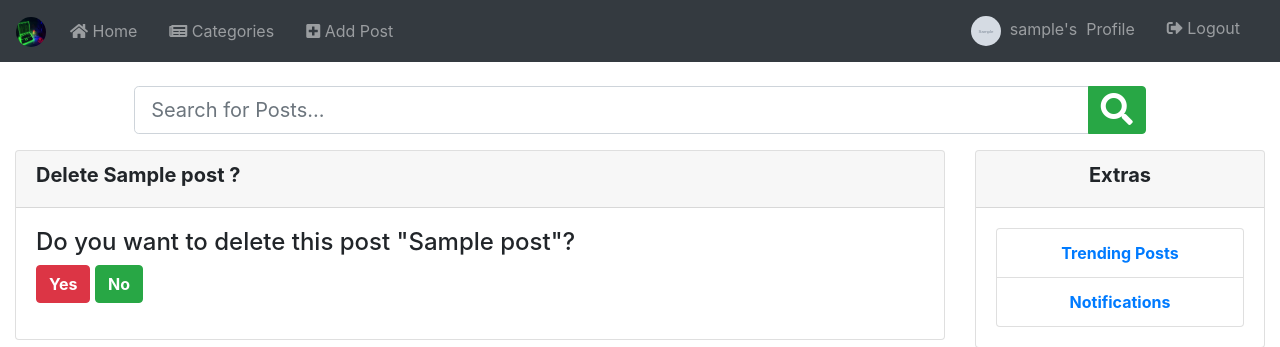
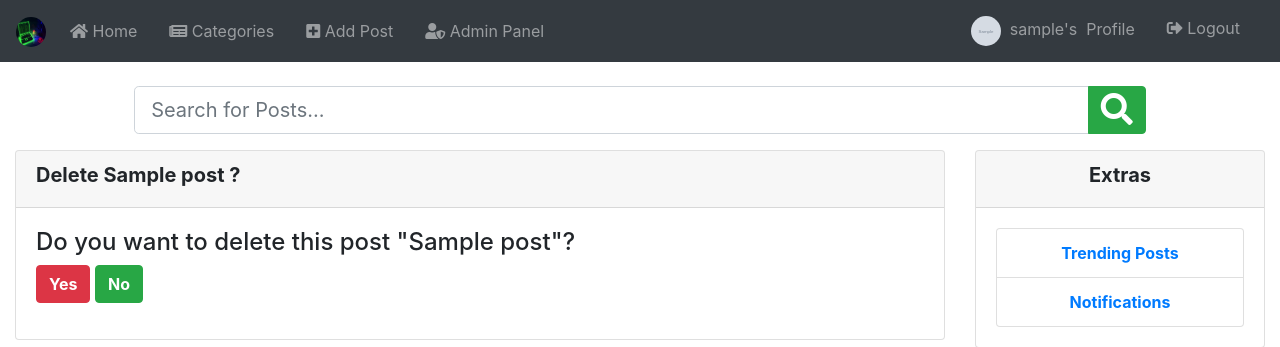
Before and after one commit to BrainiacRawkib/web-blog, a Django app: the page made by templates/partials/_navbar.html in a window 1280 px wide. Shown: the top 347 px of the page. Run offline with Django 3.2, Linux system fonts and the light colour scheme; the first user in the database is signed in; tables that the repository leaves empty hold one stand-in row (Sample ...); some libraries are stand-ins or nearby versions.

Commit message:
:hammer: Added Admin Panel URL

```diff
--- a/templates/partials/_navbar.html
+++ b/templates/partials/_navbar.html
@@ -25,6 +25,13 @@
                 <li {% if 'create-post' in request.path %} class="nav-item active mr-3" {% else %} class="nav-item mr-3" {% endif %}>
                     <a href="{% url 'posts:create-post' %}" class="nav-link">
                         <i class="fas fa-plus-square"></i> Add Post
+                    </a>
+                </li>
+            {% endif %}
+            {% if request.user.is_authenticated and request.user.is_superuser %}
+                <li class="nav-item mr-3">
+                    <a href="/tech-blog-admin/" class="nav-link">
+                        <i class="fas fa-user-shield"></i> Admin Panel
                     </a>
                 </li>
             {% endif %}
--- a/users/forms.py
+++ b/users/forms.py
@@ -36,7 +36,7 @@ class ProfileUpdateForm(forms.ModelForm):
     """Form to update a user's image and social network links."""
     # photo = forms.ImageField(label='Choose file',
     #                          widget=forms.ClearableFileInput(attrs={'class': 'custom-file-input'}))
-    photo = forms.ImageField(label='Choose file',
+    photo = forms.ImageField(label='Photo',
                              widget=forms.ClearableFileInput(attrs={'class': 'border'}))
     facebook = forms.URLField(widget=forms.URLInput(attrs={'class': 'form-control mb-1'}),
                               help_text='https://facebook.com/username/')
```
